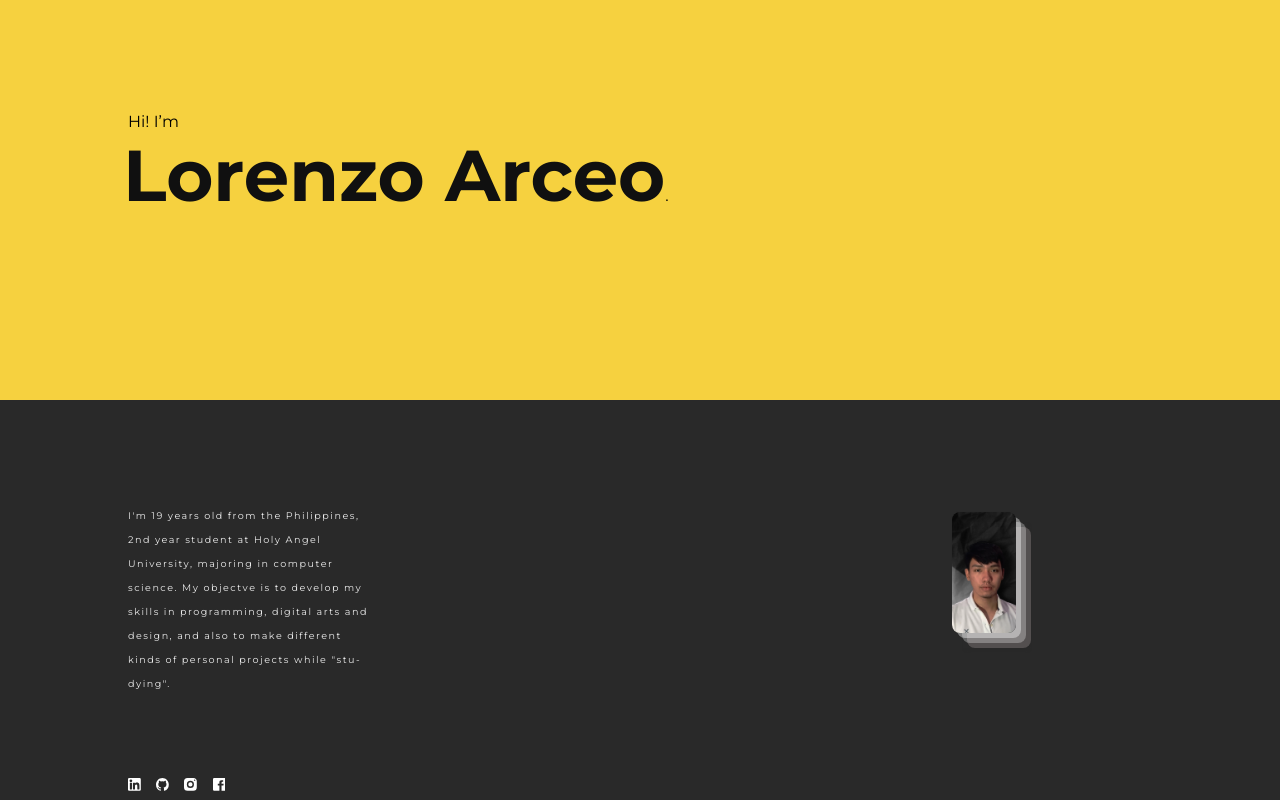
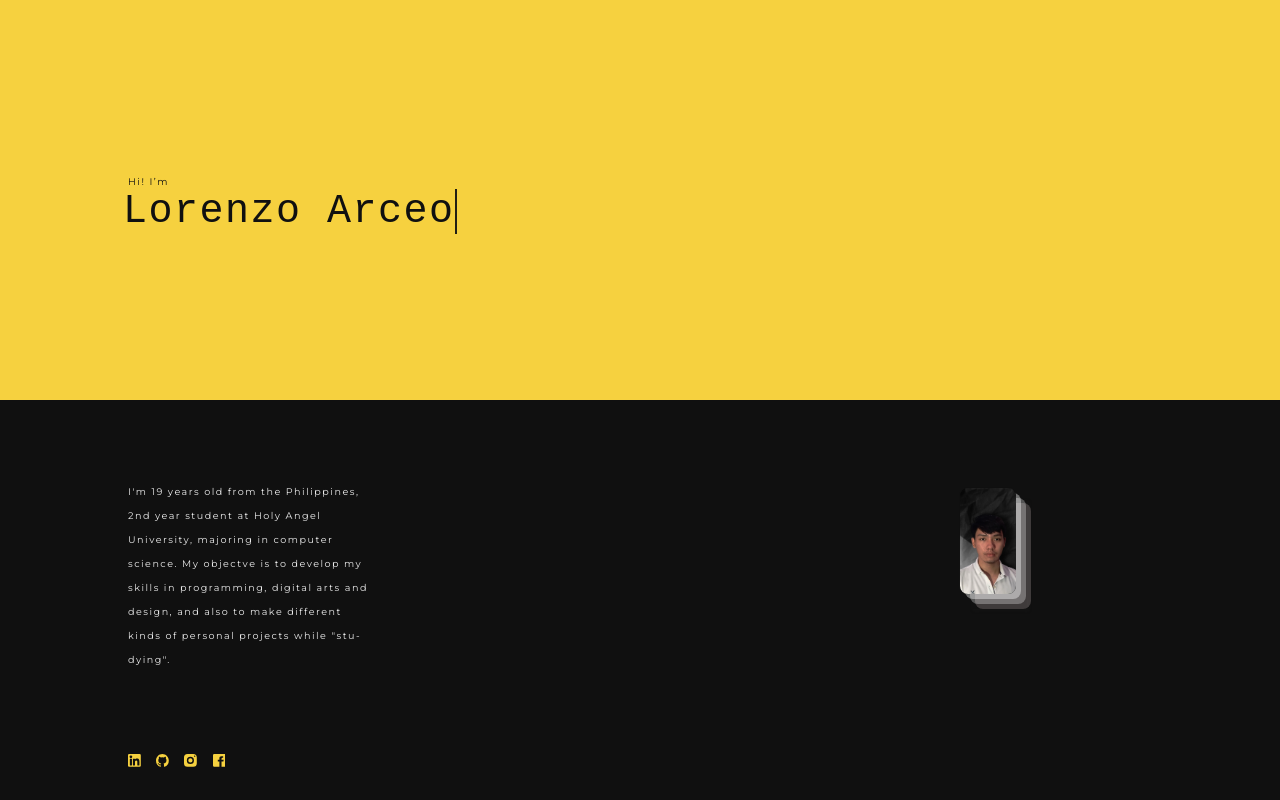
Before and after one commit to renzo0101/portfolio, a plain HTML site: page index.html in a window 1280 px wide. Shown: the top 800 px of the page. Drawn offline with nearby package versions, Linux system fonts and the light colour scheme.

Commit message:
typewriter effect

```diff
--- a/index.html
+++ b/index.html
@@ -14,19 +14,19 @@
 <body>
     <header class="first">
             <div class="upper-half ">
-                <div class="greeting content" data-aos="fade-left" data-aos-duration="1000"   data-aos-easing="ease-in-sine" data-aos-delay="3000" data-aos-once="true" >
-                    Hi! I’m <br><span>Lorenzo Arceo</span>.
+                <div class="greeting content"  >
+                   <p>Hi! I’m <br> <span>Lorenzo Arceo</span></p>
                 </div>
             </div>
             <div class="lower-half">
-                <div class="typewriter">
+                <!-- <div class="typewriter">
                    <p>scroll down to know me more</p>
                 </div>
-
+                 -->
                 <div class="intro content">
 
 
-                    <div class='intro-desc' data-aos="fade-right" data-aos-duration="1500"   data-aos-easing="linear" data-aos-delay="3000" data-aos-once="true" >
+                    <div class='intro-desc'>
                         <p>
                             I'm 19 years old from the Philippines,
                         2nd year student at Holy Angel University, majoring in
@@ -36,7 +36,7 @@
                         </p>
                     </div>
 
-                    <div class="floating-pics content" data-aos="fade-up" data-aos-duration="1500"  data-aos-easing="linear" data-aos-delay="3000"data-aos-once="true" data-aos-anchor-placement="bottom">
+                    <div class="floating-pics content">
                         <div class="pics">
                             <img src="imgs/pic2.jpg" alt="Me" class="img-box pic2">
                             <img src="imgs/pic1.jpg" alt="Me" class="img-box pic1">
@@ -51,28 +51,28 @@
                         </div>
                     </div>
 
-                    <div class="icon-container" data-aos="fade-right" data-aos-duration="1500" data-aos-delay="3000"  data-aos-easing="linear" data-aos-once="true"  data-aos-anchor-placement="bottom">
-                        <svg viewBox="0 0 50 50">
+                    <div class="icon-container" >
+                        <svg  viewBox="0 0 50 50">
                             <a href="">
-                                <path id="in" d="M45.477,0H4.523A4.523,4.523,0,0,0,0,4.523V45.477A4.523,4.523,0,0,0,4.523,50H45.477A4.523,4.523,0,0,0,50,45.477V4.523A4.523,4.523,0,0,0,45.477,0Zm-30,43.173a1.316,1.316,0,0,1-1.316,1.316h-5.6a1.316,1.316,0,0,1-1.316-1.316V19.686A1.316,1.316,0,0,1,8.553,18.37h5.6a1.316,1.316,0,0,1,1.316,1.316ZM11.354,16.156a5.323,5.323,0,1,1,5.323-5.323A5.323,5.323,0,0,1,11.354,16.156Zm33.4,27.123a1.21,1.21,0,0,1-1.21,1.21H37.53a1.21,1.21,0,0,1-1.21-1.21V32.263c0-1.643.482-7.2-4.295-7.2-3.705,0-4.457,3.8-4.608,5.512V43.279a1.21,1.21,0,0,1-1.21,1.21H20.392a1.21,1.21,0,0,1-1.21-1.21V19.58a1.21,1.21,0,0,1,1.21-1.21h5.815a1.21,1.21,0,0,1,1.21,1.21v2.049c1.374-2.062,3.416-3.653,7.763-3.653,9.627,0,9.572,8.994,9.572,13.936V43.279Z" fill="#fff"/>
+                                <path fill="#F6D13F" id="in" d="M45.477,0H4.523A4.523,4.523,0,0,0,0,4.523V45.477A4.523,4.523,0,0,0,4.523,50H45.477A4.523,4.523,0,0,0,50,45.477V4.523A4.523,4.523,0,0,0,45.477,0Zm-30,43.173a1.316,1.316,0,0,1-1.316,1.316h-5.6a1.316,1.316,0,0,1-1.316-1.316V19.686A1.316,1.316,0,0,1,8.553,18.37h5.6a1.316,1.316,0,0,1,1.316,1.316ZM11.354,16.156a5.323,5.323,0,1,1,5.323-5.323A5.323,5.323,0,0,1,11.354,16.156Zm33.4,27.123a1.21,1.21,0,0,1-1.21,1.21H37.53a1.21,1.21,0,0,1-1.21-1.21V32.263c0-1.643.482-7.2-4.295-7.2-3.705,0-4.457,3.8-4.608,5.512V43.279a1.21,1.21,0,0,1-1.21,1.21H20.392a1.21,1.21,0,0,1-1.21-1.21V19.58a1.21,1.21,0,0,1,1.21-1.21h5.815a1.21,1.21,0,0,1,1.21,1.21v2.049c1.374-2.062,3.416-3.653,7.763-3.653,9.627,0,9.572,8.994,9.572,13.936V43.279Z" fill="#fff"/>
                             </a>
                         </svg>
 
-                        <svg viewBox="0 0 50 50">
+                        <svg fill="#fff" viewBox="0 0 50 50">
                             <a href="">
-                                <path id="gh" d="M25,.5C11.187.5,0,11.978,0,26.134A25.583,25.583,0,0,0,17.094,50.456c1.25.241,1.708-.552,1.708-1.233,0-.609-.021-2.222-.031-4.359-6.954,1.546-8.421-3.439-8.421-3.439-1.137-2.959-2.781-3.75-2.781-3.75-2.265-1.589.175-1.556.175-1.556a5.255,5.255,0,0,1,3.829,2.641c2.229,3.92,5.852,2.787,7.281,2.133a5.516,5.516,0,0,1,1.583-3.428C14.885,36.823,9.05,34.619,9.05,24.8a10.028,10.028,0,0,1,2.573-6.878,9.329,9.329,0,0,1,.219-6.785s2.094-.687,6.875,2.628a23.007,23.007,0,0,1,12.5,0c4.75-3.315,6.844-2.628,6.844-2.628a9.589,9.589,0,0,1,.25,6.785A10.07,10.07,0,0,1,40.873,24.8c0,9.848-5.844,12.015-11.406,12.645a6.223,6.223,0,0,1,1.688,4.743c0,3.43-.031,6.187-.031,7.019,0,.672.438,1.474,1.719,1.217A25.5,25.5,0,0,0,50,26.134C50,11.978,38.806.5,25,.5Z" transform="translate(0 -0.5)" fill="#fff"/>
+                                <path fill="#F6D13F"id="gh" d="M25,.5C11.187.5,0,11.978,0,26.134A25.583,25.583,0,0,0,17.094,50.456c1.25.241,1.708-.552,1.708-1.233,0-.609-.021-2.222-.031-4.359-6.954,1.546-8.421-3.439-8.421-3.439-1.137-2.959-2.781-3.75-2.781-3.75-2.265-1.589.175-1.556.175-1.556a5.255,5.255,0,0,1,3.829,2.641c2.229,3.92,5.852,2.787,7.281,2.133a5.516,5.516,0,0,1,1.583-3.428C14.885,36.823,9.05,34.619,9.05,24.8a10.028,10.028,0,0,1,2.573-6.878,9.329,9.329,0,0,1,.219-6.785s2.094-.687,6.875,2.628a23.007,23.007,0,0,1,12.5,0c4.75-3.315,6.844-2.628,6.844-2.628a9.589,9.589,0,0,1,.25,6.785A10.07,10.07,0,0,1,40.873,24.8c0,9.848-5.844,12.015-11.406,12.645a6.223,6.223,0,0,1,1.688,4.743c0,3.43-.031,6.187-.031,7.019,0,.672.438,1.474,1.719,1.217A25.5,25.5,0,0,0,50,26.134C50,11.978,38.806.5,25,.5Z" transform="translate(0 -0.5)" fill="#fff"/>
                             </a>
                         </svg>
 
-                        <svg  viewBox="0 0 50 50">
+                        <svg  fill="#fff" viewBox="0 0 50 50">
                             <a href="">
-                                <path id="ig" d="M16.889,3A13.89,13.89,0,0,0,3,16.889V39.111A13.89,13.89,0,0,0,16.889,53H39.111A13.89,13.89,0,0,0,53,39.111V16.889A13.89,13.89,0,0,0,39.111,3ZM44.667,8.556a2.778,2.778,0,1,1-2.778,2.778A2.779,2.779,0,0,1,44.667,8.556ZM28,14.111A13.889,13.889,0,1,1,14.111,28,13.89,13.89,0,0,1,28,14.111Zm0,5.556A8.333,8.333,0,1,0,36.333,28,8.333,8.333,0,0,0,28,19.667Z" transform="translate(-3 -3)" fill="#fff"/>
+                                <path fill="#F6D13F" id="ig" d="M16.889,3A13.89,13.89,0,0,0,3,16.889V39.111A13.89,13.89,0,0,0,16.889,53H39.111A13.89,13.89,0,0,0,53,39.111V16.889A13.89,13.89,0,0,0,39.111,3ZM44.667,8.556a2.778,2.778,0,1,1-2.778,2.778A2.779,2.779,0,0,1,44.667,8.556ZM28,14.111A13.889,13.889,0,1,1,14.111,28,13.89,13.89,0,0,1,28,14.111Zm0,5.556A8.333,8.333,0,1,0,36.333,28,8.333,8.333,0,0,0,28,19.667Z" transform="translate(-3 -3)" fill="#fff"/>
                             </a>
                         </svg>
 
-                        <svg viewBox="0 0 50 50">
+                        <svg fill="#fff" viewBox="0 0 50 50">
                         <a href="">
-                            <path id="fb" d="M45.418,0H4.582A4.623,4.623,0,0,0,0,4.582V45.418A4.623,4.623,0,0,0,4.582,50H25V29.167H18.75v-6.25H25v-6.25c0-5.208,2.083-8.333,8.333-8.333h6.25v6.25h-2.71a3.653,3.653,0,0,0-3.54,3.54v4.793h8.333l-1.042,6.25H33.333V50H45.418A4.623,4.623,0,0,0,50,45.418V4.582A4.623,4.623,0,0,0,45.418,0Z" fill="#fff"/>
+                            <path fill="#F6D13F" id="fb" d="M45.418,0H4.582A4.623,4.623,0,0,0,0,4.582V45.418A4.623,4.623,0,0,0,4.582,50H25V29.167H18.75v-6.25H25v-6.25c0-5.208,2.083-8.333,8.333-8.333h6.25v6.25h-2.71a3.653,3.653,0,0,0-3.54,3.54v4.793h8.333l-1.042,6.25H33.333V50H45.418A4.623,4.623,0,0,0,50,45.418V4.582A4.623,4.623,0,0,0,45.418,0Z" fill="#fff"/>
                         </a>
                         </svg>
                     </div>
--- a/style.css
+++ b/style.css
@@ -125,20 +125,22 @@ h3{
     transform-origin: top;
     transition: transform 500ms ease;
     animation: animateSlide .5s 2.5s forwards;
-
+    display: flex;
+    justify-content: center;
+    flex-direction: column;
 }
 
 .lower-half{
     z-index: 1;
     position: absolute;
-    height: 100vh;
+    margin-top: 50vh;
+    height: 50vh;
     width: 100vw;
-    background-color: #292929;
+    background-color: #101010;
     opacity: 0;
     transform: scaleY(0);
     transform-origin: bottom;
     animation: animateSlide .7s 3s forwards;
-
 }
 
 @keyframes animateSlide {
@@ -162,11 +164,11 @@ h3{
     /* background: linear-gradient(rgba(0, 0, 0, 1), rgba(0, 0, 0, 0.7)), url("imgs/1g6.jpg") center no-repeat;   */
     /* background: linear-gradient(rgba(0, 0, 0, 1), rgba(0, 0, 0, 0)); */
     /* background-color: #101010; */
-    background-attachment:fixed;
+    /* background-attachment:fixed;
     background-size: cover;
     height: 25rem;
     width: 100vw;
-    position: relative;
+    position: relative; */
 }
 
 .typewriter{
@@ -174,20 +176,68 @@ h3{
 }
 
 .intro{
-    margin-top: 30rem;
     position: relative;
+    margin-top: -5rem;
 }
 
-.greeting{
-    margin-top: 7rem;
+.greeting p{
+  color: #101010;
+  line-height: 30px;
 }
 
 .greeting span{
+    white-space: nowrap;
+    font-family: 'Courier New', Courier, monospace;
     color: #101010;
-    font-size: 4.5rem;
-    font-weight: 700;
+    font-size: 2.5rem;
+    /* font-weight: 700; */
     margin-left: -5px;
+    position: relative;
+    width: max-content;
 }
+
+.greeting span::before,
+.greeting span::after{
+    content: "";
+    position: absolute;
+    top: 0;
+    bottom: 0;
+    left: 0;
+    right: 0;
+}
+
+.greeting span::before{
+    background: #F6D13F;
+    animation: typewriter 1s steps(12) 4.5s forwards;
+}
+
+.greeting span::after{
+    width: 0.05em;
+    background: #101010;
+    animation:
+        typewriter 1s steps(12) 4.5s forwards,
+        blinker 0.75s steps(12) 3s infinite;
+
+}
+
+@keyframes typewriter{
+    to{
+        left: 100%
+    }
+}
+
+@keyframes blinker {
+    to{
+        background: transparent;
+    }
+}
+@keyframes fade{
+    to{
+        opacity: 1;
+        transform: translate(0, 0);
+    }
+}
+
 
 .intro-desc{
     color: white;
@@ -195,17 +245,27 @@ h3{
     margin-top: 10rem;
     margin-bottom: 1rem;
     letter-spacing: 1.5px;
+    opacity: 0;
+    transform: translate(-100px, 0);
+    transform-origin: left;
+    transition: transform 500ms ease-in;
+    animation: fade 1s 4s forwards;
 }
 
 
 
 .floating-pics{
    position: absolute;
+   transform: translate(100px, 0);
+   opacity: 0;
+   transform-origin: right;
+   transition: transform 500ms ease-in;
+   animation: fade 1s 4.5s forwards;
 }
 
 .img-box{
     z-index: 9999;
-    width: 4rem;
+    width: 3.5rem;
     position: absolute;
     top: -12.8rem;
     right: -4rem;
@@ -221,7 +281,7 @@ h3{
     position: absolute;
     top: -11.8rem;
     right: -5rem;
-    width: 4rem;
+    width: 3.5rem;
     z-index: 1;
     stroke-dasharray: 30000, 1200;
     stroke-dashoffset: -1200;
@@ -253,11 +313,18 @@ h3{
 .icon-container{
     margin-top: 5rem;
     margin-left: -.7rem;
+    opacity: 0;
+    transform: translate(-100px, 0);
+    transform-origin: left;
+    transition: transform 500ms ease-in;
+    animation: fade 1s 4.2s forwards;
+    height: auto;
 }
 
 .icon-container svg{
     width: .8rem;
     margin-left: .7rem;
+    fill: #F6D13F;
 }
 
 
```
